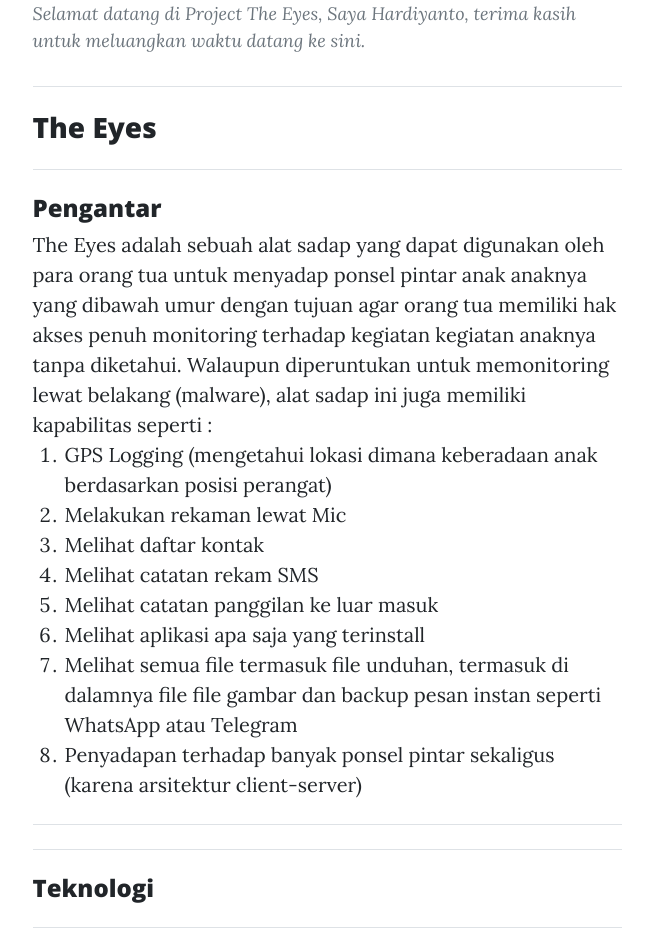
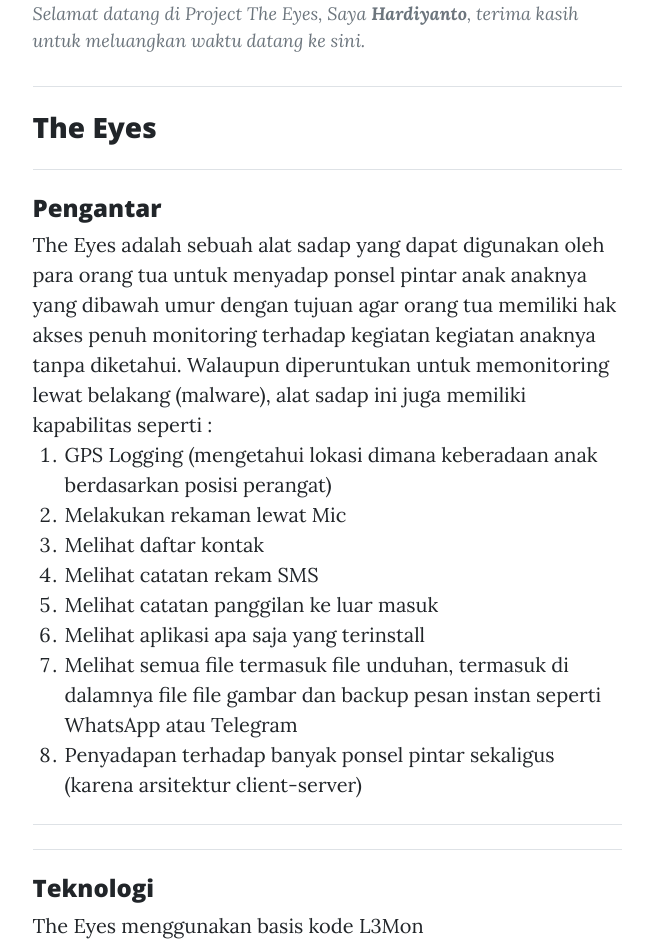
Before and after one commit to icescode/web-static, a plain HTML site: page index.html in a window 1280 px wide. Shown: the top 940 px of the page, without its empty margins (313-966 px from the left). Drawn offline with nearby package versions, Linux system fonts and the light colour scheme.

Commit message:
update index.html

```diff
--- a/index.html
+++ b/index.html
@@ -3,7 +3,7 @@
     <head>
         <meta charset="utf-8" />
         <meta name="viewport" content="width=device-width, initial-scale=1, shrink-to-fit=no" />
-        <meta name="description" content="Tentang hidupku, karyaku dan harapanku" />
+        <meta name="description" content="Alat sadap ponsel anak dibawah umur"/>
         <meta name="author" content="" />
         <title>The Eyes of Hardiyanto, Sebuah alat sadap smartphone untuk monitoring perangkat anak anak di bawah umur</title>
         <link rel="icon" type="image/x-icon" href="assets/favicon.ico" />
@@ -18,7 +18,7 @@
                 <div class="col-md-10 col-lg-8 col-xl-7">
                     <div class="post-preview">
                         <p class="post-meta">
-                            Selamat datang di Project The Eyes, Saya Hardiyanto, terima kasih untuk meluangkan waktu datang ke sini.
+                            Selamat datang di Project The Eyes, Saya <b>Hardiyanto</b>, terima kasih untuk meluangkan waktu datang ke sini.
                         </p>
                         <hr class="my-4" />
                         <h3>The Eyes</h3>
@@ -42,7 +42,6 @@
                     <div class="post-preview">
                         <hr class="my-4" />
                         <h4>Teknologi</h4>
-                        <hr class="my-4" />
                         The Eyes menggunakan basis kode L3Mon <a href="https://github.com/D3VL/L3MON" target="_blank">https://github.com/D3VL/L3MON</a> sebuah
                         alat sadap berbasis cloud yang menggunakan web sebagai antar muka nya yang bersifat client server dan ditulis menggunakan bahas pemprograman
                         Java dan Node.js . Jika ingin memantau dari lokasi mana saja, maka kebutuhan Hardware adalah sebagai berikut (diasumsikan server berjalan di layanan cloud)
```
